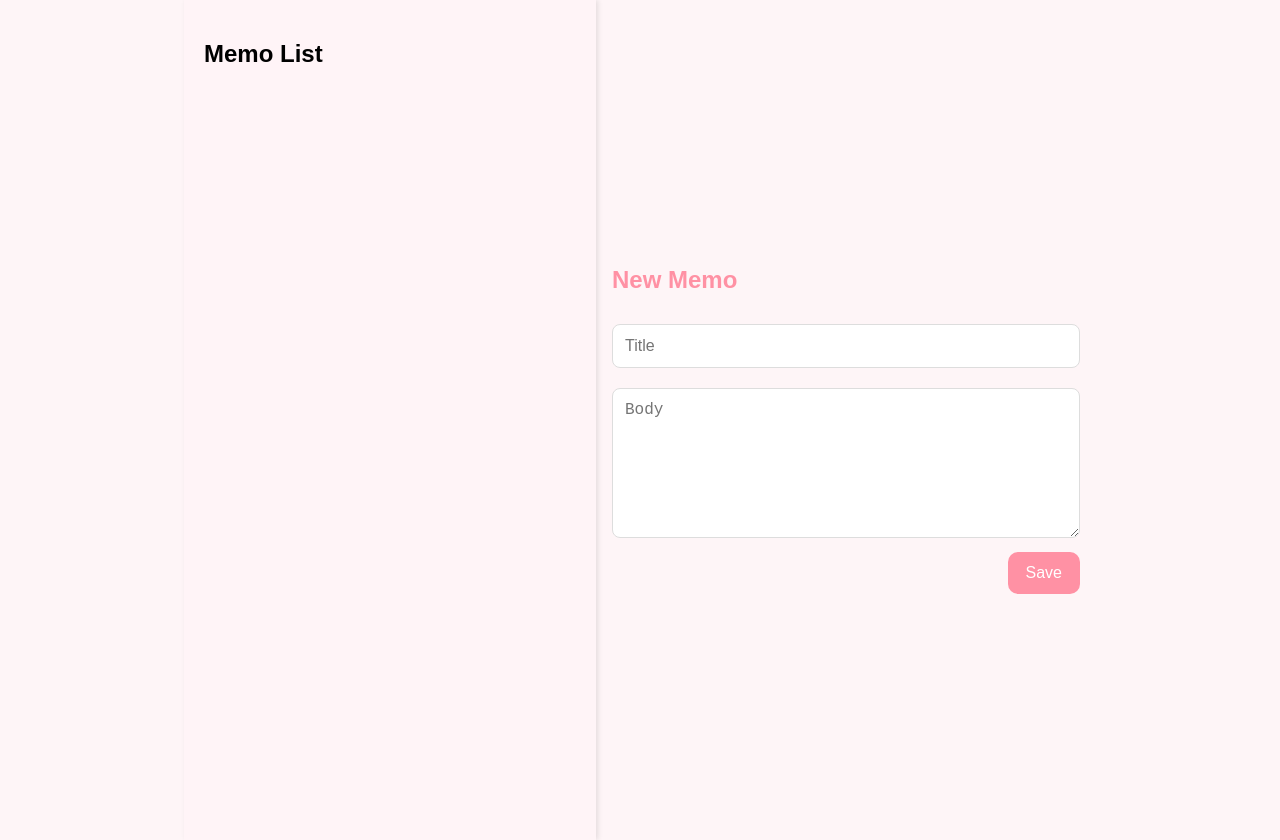
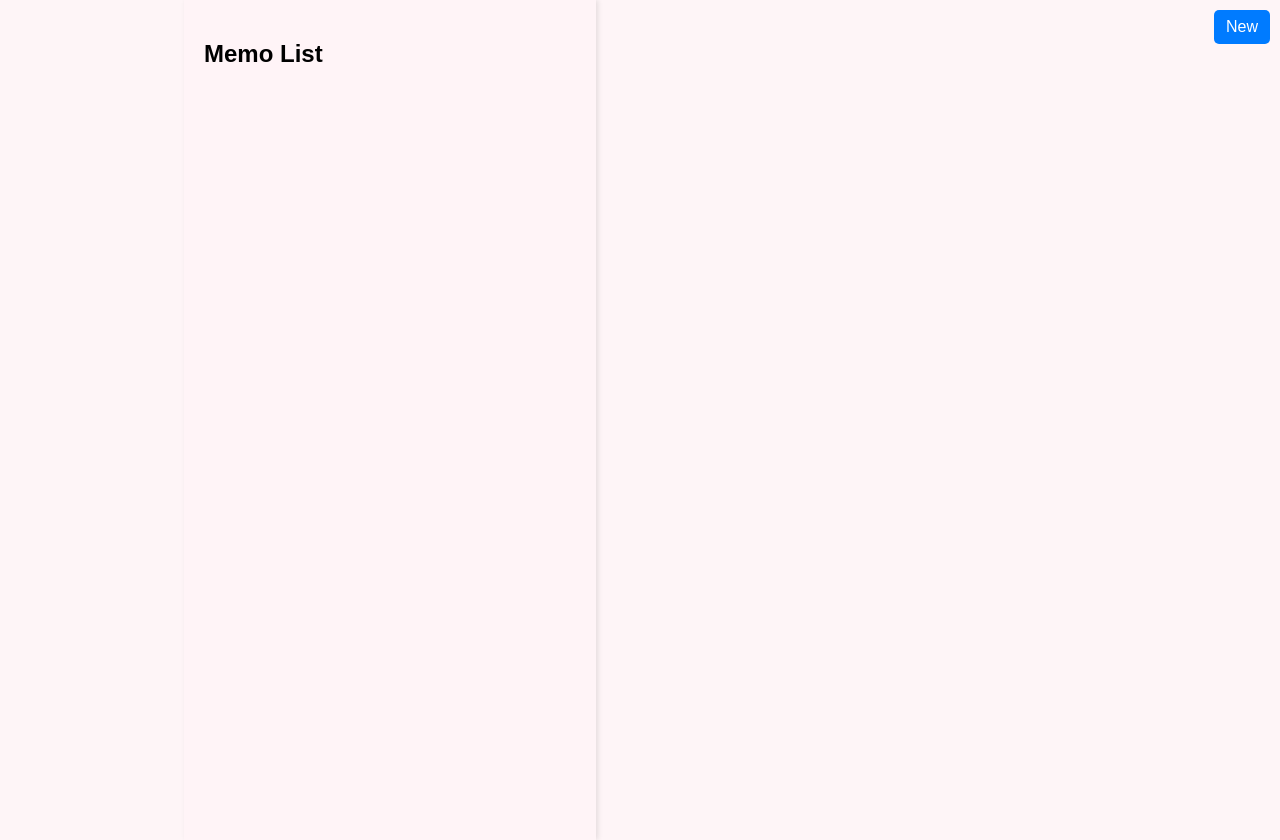
Before and after one commit to 2i-7/memo-app, a React (Create React App) app: page / in a window 1280 px wide. Built offline with nearby package versions, Linux system fonts and the light colour scheme.

Commit message:
新しいメモを作成するボタンを追加

```diff
--- a/src/App.css
+++ b/src/App.css
@@ -15,6 +15,11 @@
   background-color: #fff4f7;
   padding: 20px;
   box-shadow: 2px 0 5px rgba(0, 0, 0, 0.1);
+}
+
+.memo-editor {
+  position: relative;
+  padding: 16px;
 }
 
 .memo-editor-container {
@@ -37,7 +42,7 @@
   box-sizing: border-box;
   border: 1px solid #ccc;
   border-radius: 4px;
-  font-size: 16px;
+
 }
 
 .input-container input,
@@ -138,3 +143,19 @@ button:hover {
 .memo-list-container::-webkit-scrollbar-track{
   background-color: #fff4f7;
 }
+
+.new-button {
+  position: absolute;
+  top: 10px;
+  right: 10px;
+  padding: 8px 12px;
+  background-color: #007bff;
+  color: white;
+  border: none;
+  border-radius: 5px;
+  cursor: pointer;
+}
+
+.new-button:hover {
+  background-color: #0056b3;
+}
--- a/src/App.tsx
+++ b/src/App.tsx
@@ -1,4 +1,4 @@
-import React, { useState } from 'react';
+import React, { useState, useEffect } from 'react';
 import MemoList from './components/MemoList';
 import MemoEditor from './components/MemoEditor';
 import { useLocalStorage } from './hooks/useLocalStorage';
@@ -13,9 +13,19 @@ interface Memo {
 const App: React.FC = () => {
   const [memos, setMemos] = useLocalStorage<Memo[]>("memos", []);
   const [selectedMemo, setSelectedMemo] = useState<Memo | null>(null);
+  const [isEditing, setIsEditing] = useState(false);
+
+  useEffect(() => {
+    if (memos.length > 0) {
+      setSelectedMemo(memos[0]);
+      setIsEditing(false);
+    }
+  }, [memos]);
 
   const handleSave = (memo: Memo) => {
     let updatedMemos;
+    let newMemo = memo;
+
     if (memo.id) {
       updatedMemos = memos.map((m) => (m.id === memo.id ? memo : m));
     } else {
@@ -23,24 +33,42 @@ const App: React.FC = () => {
       updatedMemos = [...memos, newMemo];
     }
     setMemos(updatedMemos);
-    setSelectedMemo(null);
+    setSelectedMemo(newMemo);
+    setIsEditing(false);
   };
 
   const handleDelete = (id: string) => {
     const updatedMemos = memos.filter((memo) => memo.id !== id);
     setMemos(updatedMemos);
     if (selectedMemo?.id === id) {
-      setSelectedMemo(null);
+      setSelectedMemo(updatedMemos.length > 0 ? updatedMemos[0] : null);
+      setIsEditing(false);
     }
+  };
+
+  const handleNewMemo = () => {
+    setSelectedMemo({ id: '', title: '', body: '' });
+    setIsEditing(true);
+  };
+
+  const handleEdit = (memo: Memo) => {
+    setSelectedMemo(memo);
+    setIsEditing(true);
   };
 
   return (
     <div className="app-container">
       <div className="memo-list-container">
-        <MemoList memos={memos} onDelete={handleDelete} onEdit={setSelectedMemo} />
+        <MemoList memos={memos} onDelete={handleDelete} onEdit={handleEdit} />
       </div>
       <div className="memo-editor-container">
-        <MemoEditor onSave={handleSave} selectedMemo={selectedMemo} onCancel={() => setSelectedMemo(null)} />
+        <button className="new-button" onClick={handleNewMemo}>New</button>
+        <MemoEditor
+          onSave={handleSave}
+          selectedMemo={selectedMemo}
+          onCancel={() => setIsEditing(false)}
+          isEditing={isEditing}
+        />
       </div>
     </div>
   );
--- a/src/components/MemoEditor.tsx
+++ b/src/components/MemoEditor.tsx
@@ -1,4 +1,4 @@
-import React, { useState, useEffect } from 'react';
+import React from 'react';
 
 interface Memo {
   id: string;
@@ -7,57 +7,41 @@ interface Memo {
 }
 
 interface MemoEditorProps {
+  selectedMemo: Memo | null;
   onSave: (memo: Memo) => void;
   onCancel: () => void;
-  selectedMemo: Memo | null;
+  isEditing: boolean;
 }
 
-const MemoEditor: React.FC<MemoEditorProps> = ({ onSave, onCancel, selectedMemo }) => {
-  const [title, setTitle] = useState('');
-  const [body, setBody] = useState('');
+const MemoEditor: React.FC<MemoEditorProps> = ({ selectedMemo, onSave, onCancel, isEditing }) => {
+  const [title, setTitle] = React.useState(selectedMemo?.title || '');
+  const [body, setBody] = React.useState(selectedMemo?.body || '');
 
-  useEffect(() => {
-    if (selectedMemo) {
-      setTitle(selectedMemo.title);
-      setBody(selectedMemo.body);
-    } else {
-      setTitle('');
-      setBody('');
-    }
+  React.useEffect(() => {
+    setTitle(selectedMemo?.title || '');
+    setBody(selectedMemo?.body || '');
   }, [selectedMemo]);
 
   const handleSave = () => {
-    onSave({ id: selectedMemo?.id || '', title, body });
-    setTitle('');
-    setBody('');
+    if (!selectedMemo) return;
+    onSave({ ...selectedMemo, title, body });
   };
 
   return (
     <div className="memo-editor">
-      <h2>{selectedMemo ? 'Edit Memo' : 'New Memo'}</h2>
-      <div className='input-container'>
-        <input
-          type="text"
-          value={title}
-          onChange={(e) => setTitle(e.target.value)}
-          placeholder="Title"
-        />
-      </div>
-      <div className='textarea-container'>
-        <textarea
-          value={body}
-          onChange={(e) => setBody(e.target.value)}
-          placeholder="Body"
-        />
-      </div>
-      <div className='editor-actions'>
-        <button onClick={handleSave}>{selectedMemo ? 'Update' : 'Save'}</button>
-        {selectedMemo && (
-          <button className="cancel-button" onClick={onCancel}>
-            Cancel
-          </button>
-        )}
-      </div>
+      {isEditing ? (
+        <>
+          <input value={title} onChange={(e) => setTitle(e.target.value)} />
+          <textarea value={body} onChange={(e) => setBody(e.target.value)} />
+          <button onClick={handleSave}>Save</button>
+          <button onClick={onCancel}>Cancel</button>
+        </>
+      ) : (
+        <>
+          <h2>{selectedMemo?.title}</h2>
+          <p>{selectedMemo?.body}</p>
+        </>
+      )}
     </div>
   );
 };
```
